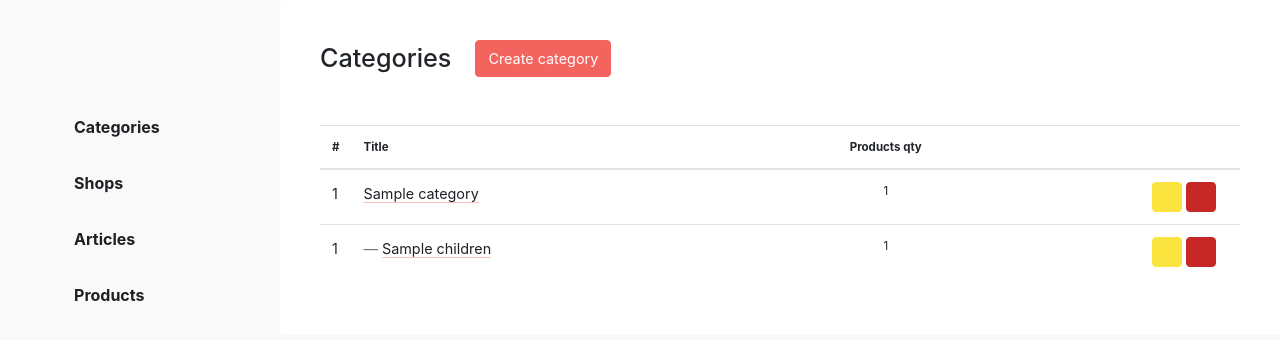
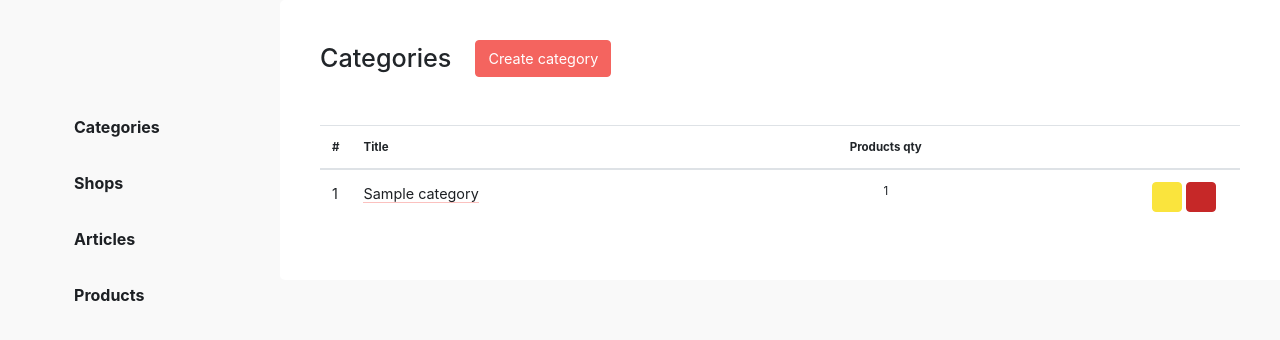
Before and after one commit to DmytroHaidash/planet_of_antique, a Laravel app: template resources/views/admin/categories/index.blade.php in a window 1280 px wide. Shown: the top 340 px of the page. Run offline with Laravel 8, Linux system fonts and the light colour scheme; the template is opened without the code that fills it: most values are stand-ins (such as "Sample title", 1, 10 or a date in 2020); parts of the project's set-up code (start-up, migrations or seed data) failed here and were passed over; some web fonts are replaced.

Commit message:
del sub category

```diff
--- a/resources/views/admin/categories/index.blade.php
+++ b/resources/views/admin/categories/index.blade.php
@@ -42,30 +42,6 @@
                         </button>
                     </td>
                 </tr>
-                @if ($category->children->count())
-                    @foreach($category->children as $child)
-                        <tr>
-                            <td width="20">{{ $child->id }}</td>
-                            <td width="280">
-                                <span class="text-muted">&mdash;</span>
-                                <a href="{{ route('admin.categories.edit', $child) }}" class="underline">
-                                    {{ $child->title }}
-                                </a>
-                            </td>
-                            <td class="text-center small">{{ $child->products()->count() }}</td>
-                            <td width="100">
-                                <a href="{{ route('admin.categories.edit', $child) }}"
-                                   class="btn btn-warning btn-squire">
-                                    <i class="i-pencil"></i>
-                                </a>
-                                <button class="btn btn-danger btn-squire"
-                                        onclick="deleteItem('{{ route('admin.categories.destroy', $child) }}')">
-                                    <i class="i-trash"></i>
-                                </button>
-                            </td>
-                        </tr>
-                    @endforeach
-                @endif
             @empty
                 <tr>
                     <td colspan="5" class="text-center">
```
Also changed, not shown: app/Http/Controllers/Admin/CategoriesController.php (+5 -10 lines), app/Models/Category.php (+16 -15 lines), resources/views/admin/categories/create.blade.php (+0 -13 lines), resources/views/admin/categories/edit.blade.php (+0 -14 lines).
